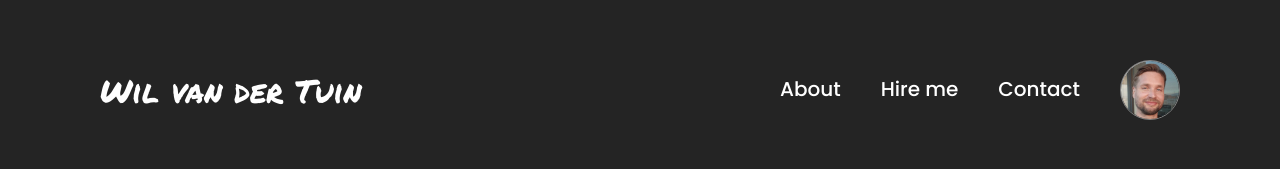
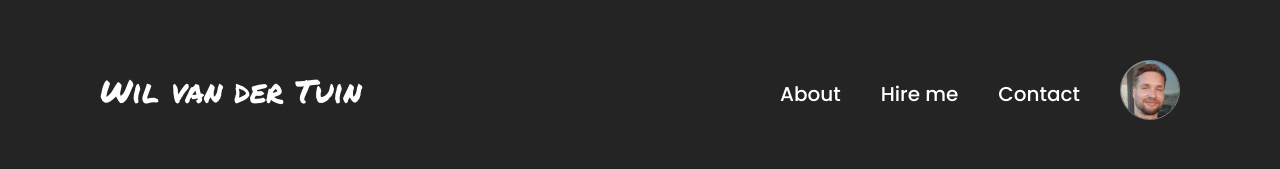
Before and after one commit to Jeromche/wil-portfolio-2022, a Vue app: page / in a window 1280 px wide. Shown: the top 169 px of the page. Built offline with nearby package versions, Linux system fonts and the light colour scheme.

Commit message:
Create header menu animation.

```diff
--- a/src/components/PageHeader.vue
+++ b/src/components/PageHeader.vue
@@ -32,18 +32,32 @@ ul {
   gap: 40px;
   font-size: 20px;
   line-height: 1;
+  transform: translateY(4px);
 }
 
 a {
   display: inline-block;
   color: white;
   text-decoration: none;
-  border-bottom: 2px solid transparent;
   transition: border-bottom-color .1s linear;
+  position: relative;
 }
 
-a:hover {
-  border-bottom: 2px solid white;
+a::after {
+  content: '';
+  position: absolute;
+  left: 0;
+  right: 0;
+  bottom: 0;
+  width: 0;
+  height: 4px;
+  background-color: white;
+  transform: translateY(6px);
+  transition: width .2s ease-out;
+}
+
+a:hover::after {
+  width: 100%;
 }
 
 figure {
```
